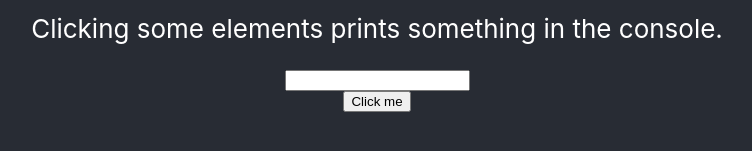
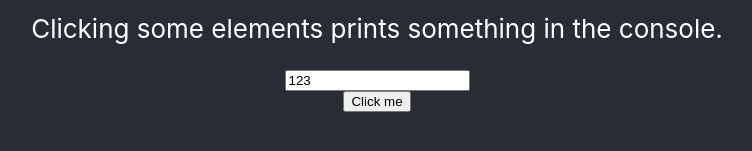
Before and after one commit to zrcni/redux-effects, a React (Create React App) app: page / in a window 1280 px wide. Shown: the part 511-662 px from the top of the page, without its empty margins (263-1015 px from the left). Built offline with nearby package versions, Linux system fonts and the light colour scheme.

Commit message:
added selectors added userId that's used in analytics events

```diff
--- a/src/App.tsx
+++ b/src/App.tsx
@@ -3,10 +3,10 @@ import logo from "./logo.svg"
 import "./App.css"
 import { useDispatch, useSelector } from "react-redux"
 import { clickElement, updateInputText } from "./redux/actions"
-import { ReduxState } from "./types"
+import { selectUserId } from "./redux/selectors"
 
 function App() {
-  const inputText = useSelector<ReduxState, string>((store) => store.inputText)
+  const inputText = useSelector(selectUserId)
   const dispatch = useDispatch()
 
   function onClick(e: any) {
--- a/src/analyticsClient.ts
+++ b/src/analyticsClient.ts
@@ -4,9 +4,11 @@ import { AnalyticsClient } from "./types"
 
 export default {
   // just pretend this sends events to a server, okay?
-  click(element: any) {
+  click(userId: string, element: HTMLElement) {
     if (!element.id) return
 
-    console.log(`${element.nodeName.toLowerCase()} ${element.id} was clicked`)
+    console.log(
+      `${element.nodeName.toLowerCase()} ${element.id} was clicked by ${userId}`
+    )
   },
 } as AnalyticsClient
--- a/src/effects/sendMetricOnElementClick.ts
+++ b/src/effects/sendMetricOnElementClick.ts
@@ -1,7 +1,9 @@
 import { createReduxEffect } from "../lib/redux-effects"
 import { clickElement, ClickElementAction } from "../redux/actions"
+import { selectUserId } from "../redux/selectors"
 import { MyReduxEffect } from "../types"
 
 export default createReduxEffect(clickElement.type, (action, context) => {
-  context.analyticsClient.click(action.payload.element)
+  const userId = selectUserId(context.getState())
+  context.analyticsClient.click(userId, action.payload.element)
 }) as MyReduxEffect<ClickElementAction>
--- a/src/redux/defaultState.ts
+++ b/src/redux/defaultState.ts
@@ -1,6 +1,7 @@
 /* eslint-disable import/no-anonymous-default-export */
 export function createDefaultState() {
   return {
+    userId: '123',
     inputText: localStorage.getItem("input-text") || "",
   }
 }
--- /dev/null
+++ b/src/redux/selectors/index.ts
@@ -0,0 +1,2 @@
+export * from "./selectInputText"
+export * from "./selectUserId"
--- /dev/null
+++ b/src/redux/selectors/selectInputText.ts
@@ -0,0 +1,5 @@
+import { ReduxState } from "../../types"
+
+export function selectInputText(state: ReduxState) {
+  return state.inputText
+}
--- /dev/null
+++ b/src/redux/selectors/selectUserId.ts
@@ -0,0 +1,5 @@
+import { ReduxState } from "../../types"
+
+export function selectUserId(state: ReduxState) {
+  return state.userId
+}
--- a/src/types.ts
+++ b/src/types.ts
@@ -2,7 +2,7 @@ import { Action, AnyAction } from "redux"
 import { ReduxEffect } from "./lib/redux-effects/types"
 
 export interface AnalyticsClient {
-  click(element: HTMLElement): void
+  click(userId: string, element: HTMLElement): void
 }
 
 export interface EffectContextArgument {
@@ -10,6 +10,7 @@ export interface EffectContextArgument {
 }
 
 export interface ReduxState {
+  userId: string
   inputText: string
 }
 
```
